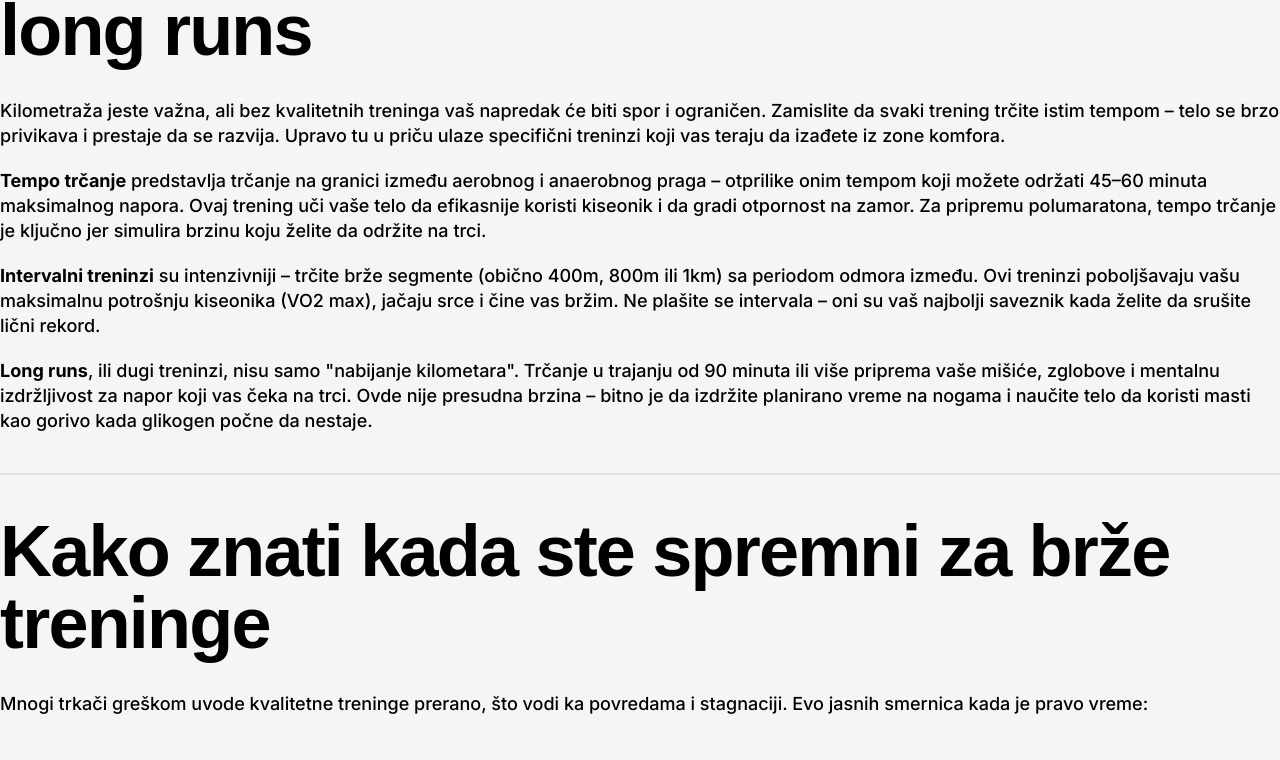
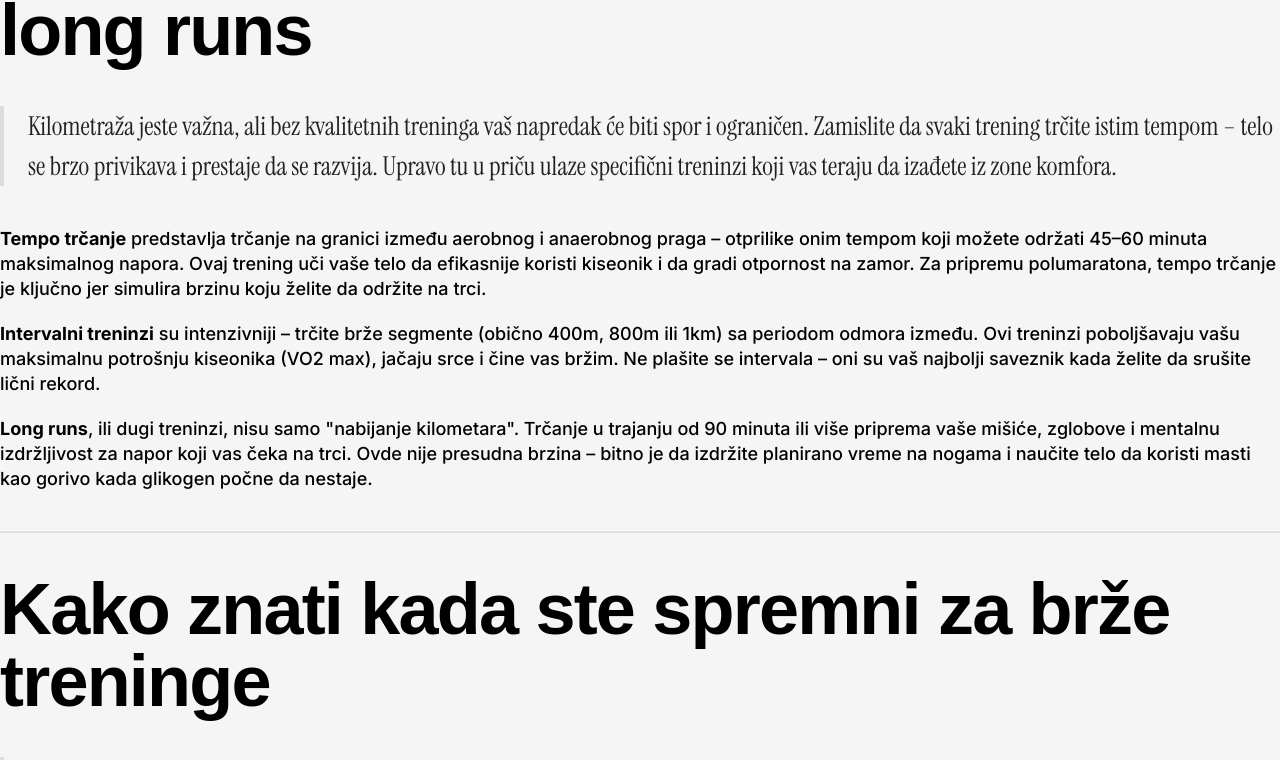
Before and after one commit to krsticzoran/runningstories, a Next.js app: page /trening/kilometraza-ili-kvalitet in a window 1280 px wide. Shown: the part 1783-2543 px from the top of the page. Built offline with nearby package versions, Linux system fonts and the light colour scheme; a web font is replaced by a local one.

Commit message:
style:BlockQuote component

```diff
--- a/components/mdx/BlockQuote.tsx
+++ b/components/mdx/BlockQuote.tsx
@@ -9,7 +9,7 @@ export function BlockQuote({ text, border = false }: BlockQuoteProps) {
       className={`
           my-10
           ${border ? "border-l-4 border-[#ddd]  pl-6" : ""}
-          !font-instrument italic text-[22px] sm:text-[26px] leading-[34px] sm:leading-10 text-custom-dark
+          !font-instrument text-[22px] sm:text-[26px] leading-[34px] sm:leading-10 text-custom-dark
         `}
     >
       {text}
--- a/content/posts/trening/kilometraza-ili-kvalitet/index.mdx
+++ b/content/posts/trening/kilometraza-ili-kvalitet/index.mdx
@@ -28,7 +28,10 @@ Iako je istina da više kilometara može doneti bolje rezultate, to važi samo a
 
 ## Kvalitetni treninzi: tempo, intervali i long runs
 
-Kilometraža jeste važna, ali bez kvalitetnih treninga vaš napredak će biti spor i ograničen. Zamislite da svaki trening trčite istim tempom – telo se brzo privikava i prestaje da se razvija. Upravo tu u priču ulaze specifični treninzi koji vas teraju da izađete iz zone komfora.
+<BlockQuote
+  border="true"
+  text="Kilometraža jeste važna, ali bez kvalitetnih treninga vaš napredak će biti spor i ograničen. Zamislite da svaki trening trčite istim tempom – telo se brzo privikava i prestaje da se razvija. Upravo tu u priču ulaze specifični treninzi koji vas teraju da izađete iz zone komfora."
+/>
 
 **Tempo trčanje** predstavlja trčanje na granici između aerobnog i anaerobnog praga – otprilike onim tempom koji možete održati 45–60 minuta maksimalnog napora. Ovaj trening uči vaše telo da efikasnije koristi kiseonik i da gradi otpornost na zamor. Za pripremu polumaratona, tempo trčanje je ključno jer simulira brzinu koju želite da održite na trci.
 
@@ -40,7 +43,10 @@ Kilometraža jeste važna, ali bez kvalitetnih treninga vaš napredak će biti s
 
 ## Kako znati kada ste spremni za brže treninge
 
-Mnogi trkači greškom uvode kvalitetne treninge prerano, što vodi ka povredama i stagnaciji. Evo jasnih smernica kada je pravo vreme:
+<BlockQuote
+  border="true"
+  text="Mnogi trkači greškom uvode kvalitetne treninge prerano, što vodi ka povredama i stagnaciji. Evo jasnih smernica kada je pravo vreme:"
+/>
 
 ### Da li ste spremni? Proverite:
 
```
Also changed, not shown: .velite/posts.json.
